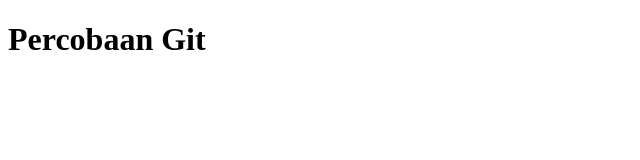
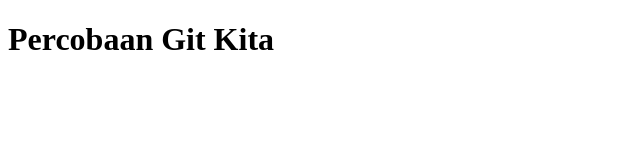
Before and after one commit to percobaangit-test/percobaangitpertama, a plain HTML site: page index.html in a window 1280 px wide. Shown: the whole page, without its empty margins (0-640 px from the left). Drawn offline with Linux system fonts and the light colour scheme.

Commit message:
feat:nambah-tulisan-kita

```diff
--- a/index.html
+++ b/index.html
@@ -8,7 +8,7 @@
 </head>
 
 <body>
-    <h1>Percobaan Git</h1>
+    <h1>Percobaan Git Kita</h1>
 </body>
 
 </html>
```
